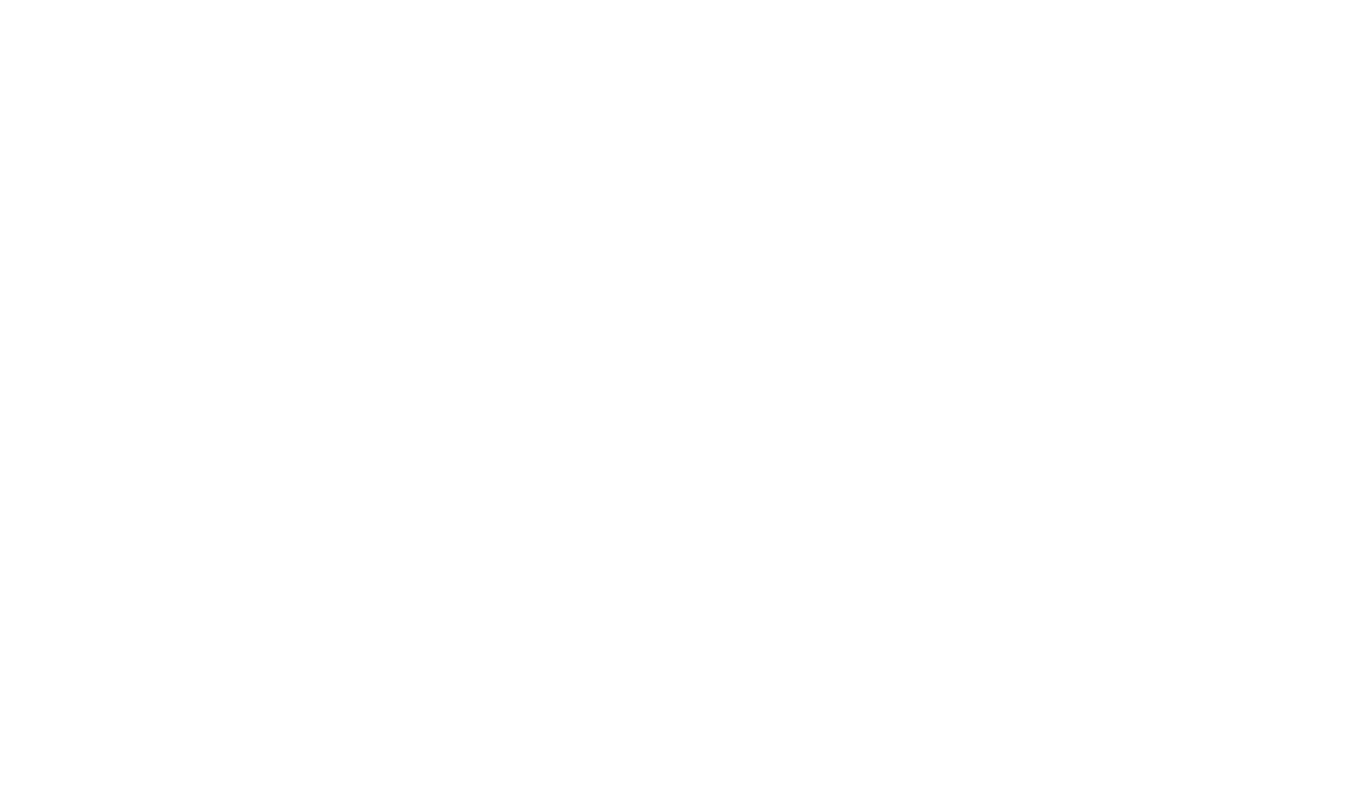
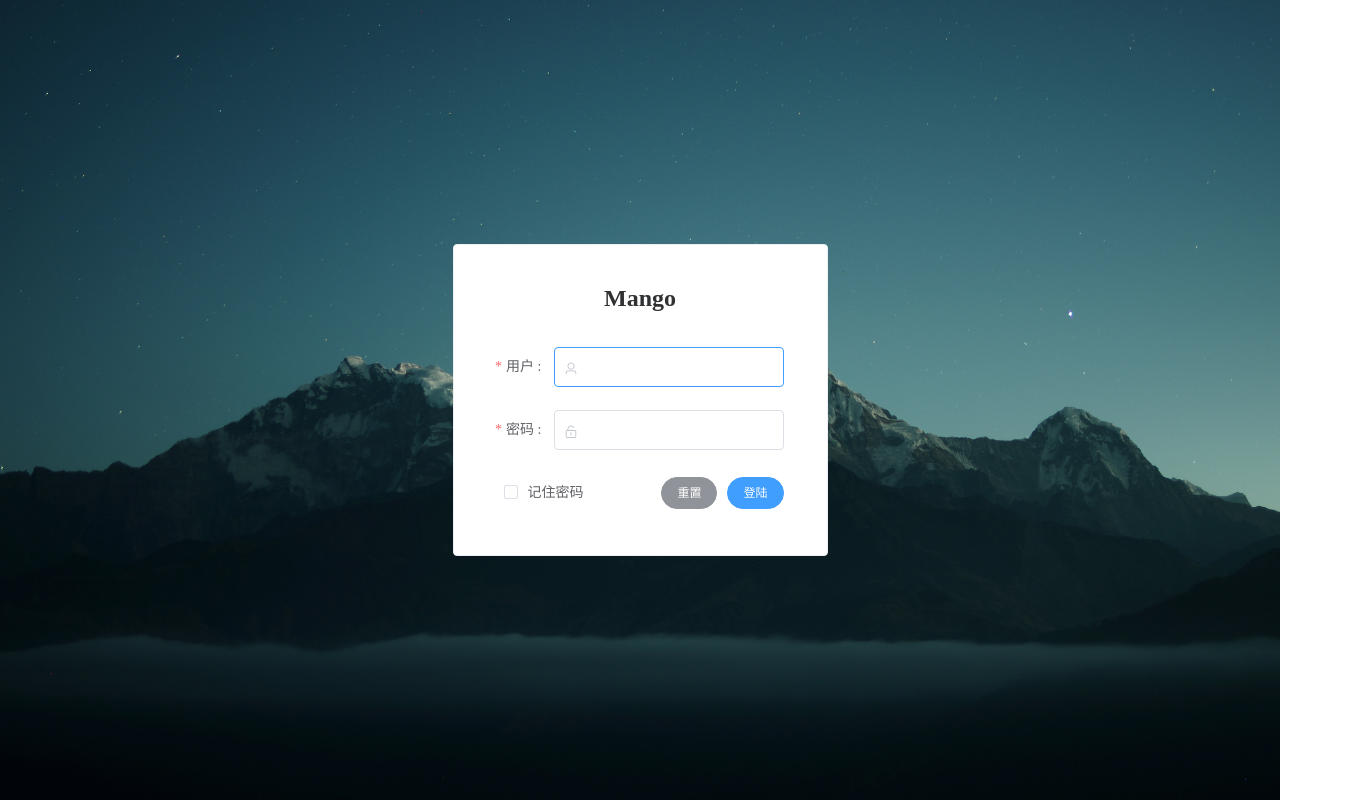
Before and after one commit to kangzhenhao/mangoblog, a Vue app: page /home#/login in a window 1280 px wide. Shown: the whole page, 1366 px wide, since content can reach past the window. Built offline with nearby package versions, Linux system fonts and the light colour scheme; a small style sheet from the web is missing.

Commit message:
完成登陆界面开发

```diff
--- a/public/index.html
+++ b/public/index.html
@@ -5,7 +5,10 @@
     <meta http-equiv="X-UA-Compatible" content="IE=edge">
     <meta name="viewport" content="width=device-width,initial-scale=1.0">
     <link rel="icon" href="<%= BASE_URL %>favicon.ico">
-    <title><%= htmlWebpackPlugin.options.title %></title>
+    <title>Mango Blog</title>
+
+    <!-- 字体CDN -->
+    <link href='http://cdn.repository.webfont.com/webfonts/nomal/137046/45410/5e82fc94f629d80b10021f1b.css' rel='stylesheet' type='text/css' />
   </head>
   <body>
     <noscript>
--- a/src/assets/css/global.css
+++ b/src/assets/css/global.css
@@ -6,5 +6,4 @@ body,
   height: 100%;
   margin: 0;
   padding: 0;
-  min-width: 1366px;
 }
--- /dev/null
+++ b/src/components/Login/Login.vue
@@ -0,0 +1,105 @@
+<template>
+  <div class="login-container">
+    <el-card shadow="never">
+      <h2>Mango</h2>
+      <el-form :model="loginForm" :rules="loginFormRules" ref="loginFormRef" label-width="80px">
+        <el-form-item label="用户 :" prop="username">
+          <el-input v-model="loginForm.username" prefix-icon="el-icon-user" ref="usernameInputRef"></el-input>
+        </el-form-item>
+        <el-form-item label="密码 :" prop="password">
+          <el-input v-model="loginForm.password" type="password" prefix-icon="el-icon-unlock" show-password></el-input>
+        </el-form-item>
+        <el-form-item>
+        <el-checkbox v-model="loginForm.remember" @change="rememberPwd">记住密码</el-checkbox>
+          <el-button type="info" size="small" round @click="resetForm">重置</el-button>
+          <el-button type="primary" size="small" round @click="login">登陆</el-button>
+        </el-form-item>
+      </el-form>
+    </el-card>
+  </div>
+</template>
+
+<script>
+export default {
+  data () {
+    return {
+      loginForm: {
+        username: '',
+        password: '',
+        remember: false
+      },
+      loginFormRules: {
+        username: [
+          { required: true, message: '请输入用户名', trigger: 'blur' },
+          { min: 2, max: 12, message: '用户长度在 2 到 12 个字符', trigger: 'blur' }
+        ],
+        password: [
+          { required: true, message: '请输入密码', trigger: 'blur' },
+          { min: 6, max: 16, message: '密码长度在 6 到 16 个字符', trigger: 'blur' }
+        ]
+      }
+    }
+  },
+  created () {
+    const getuser = JSON.parse(window.localStorage.getItem('mangoUser'))
+    if (getuser) {
+      this.loginForm = getuser
+    }
+  },
+  mounted () {
+    if (!this.loginForm.remember) {
+      this.$refs.usernameInputRef.focus()
+    }
+  },
+  methods: {
+    login () {
+      this.$refs.loginFormRef.validate(valid => {
+        if (valid) {
+          this.$router.replace('/home')
+        }
+      })
+    },
+    rememberPwd () {
+      if (this.loginForm.remember) {
+        window.localStorage.setItem('mangoUser', JSON.stringify(this.loginForm))
+      } else {
+        window.localStorage.removeItem('mangoUser')
+      }
+    },
+    resetForm () {
+      this.$refs.loginFormRef.resetFields()
+    }
+  }
+}
+</script>
+
+<style lang="less" scoped>
+.login-container {
+  display: flex;
+  align-items: center;
+  justify-content: center;
+  width: 100%;
+  height: 100%;
+  background: url("./image/login-bg.jpg");
+  background-size:100% 100%;
+  .el-card {
+    width: 350px;
+    padding-right: 23px;
+    h2 {
+      margin-left: 23px;
+      margin-bottom: 35px;
+      text-align: center;
+      font-family: HoangYen11;
+      user-select: none;
+    }
+    .el-form .el-form-item:nth-of-type(3) {
+      position: relative;
+      text-align: right;
+      .el-checkbox {
+        position: absolute;
+        left: -50px;
+      }
+    }
+  }
+}
+</style>
--- a/src/router/index.js
+++ b/src/router/index.js
@@ -1,16 +1,24 @@
 import Vue from 'vue'
 import VueRouter from 'vue-router'
 import Home from '../views/Home.vue'
+import Login from '../components/Login/Login.vue'
 
 Vue.use(VueRouter)
 
 const routes = [
-  { path: '/', redirect: '/home' },
+  {
+    path: '/',
+    redirect: '/login'
+  },
+  {
+    path: '/login',
+    name: 'Login',
+    component: Login
+  },
   {
     path: '/home',
     name: 'Home',
-    component: Home,
-    redirect: '/home/welcome'
+    component: Home
   }
 ]
 
```
Also changed, not shown: src/plugins/element.js (+10 -20 lines), src/components/Login/image/login-bg.jpg (added).
